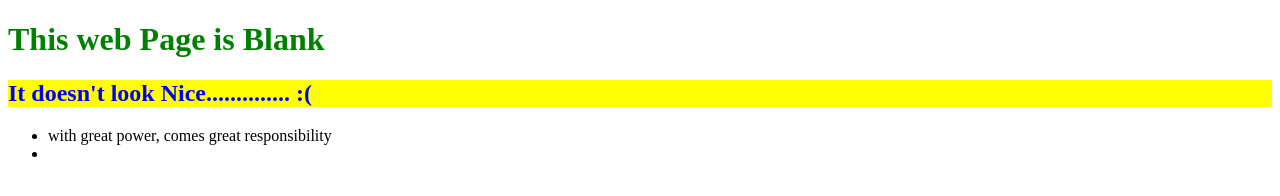
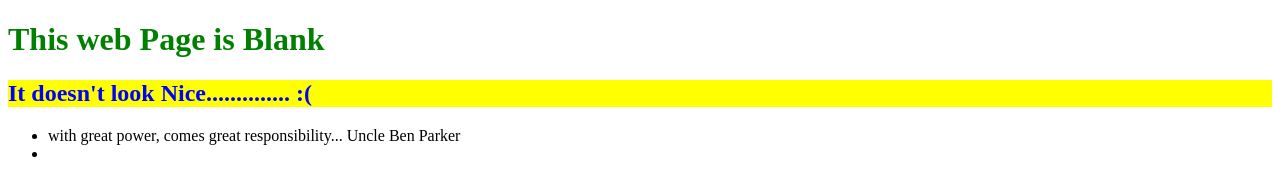
Before and after one commit to rkranjan2605/0main_openSAP, a plain HTML site: page index.html in a window 1280 px wide. Drawn offline with Linux system fonts and the light colour scheme.

Commit message:
added quote from Uncle Ben Parker

```diff
--- a/index.html
+++ b/index.html
@@ -8,7 +8,7 @@
 		<h1 style="color: green">This web Page is Blank</h1>
 		<h2 style="color: blue; background-color:yellow">It doesn't look Nice..............  :(</h2>
 		<ul>
-			<li>with great power, comes great responsibility</li>
+			<li>with great power, comes great responsibility... Uncle Ben Parker</li>
 			<li></li>
 		</ul>
 	</body>
```
